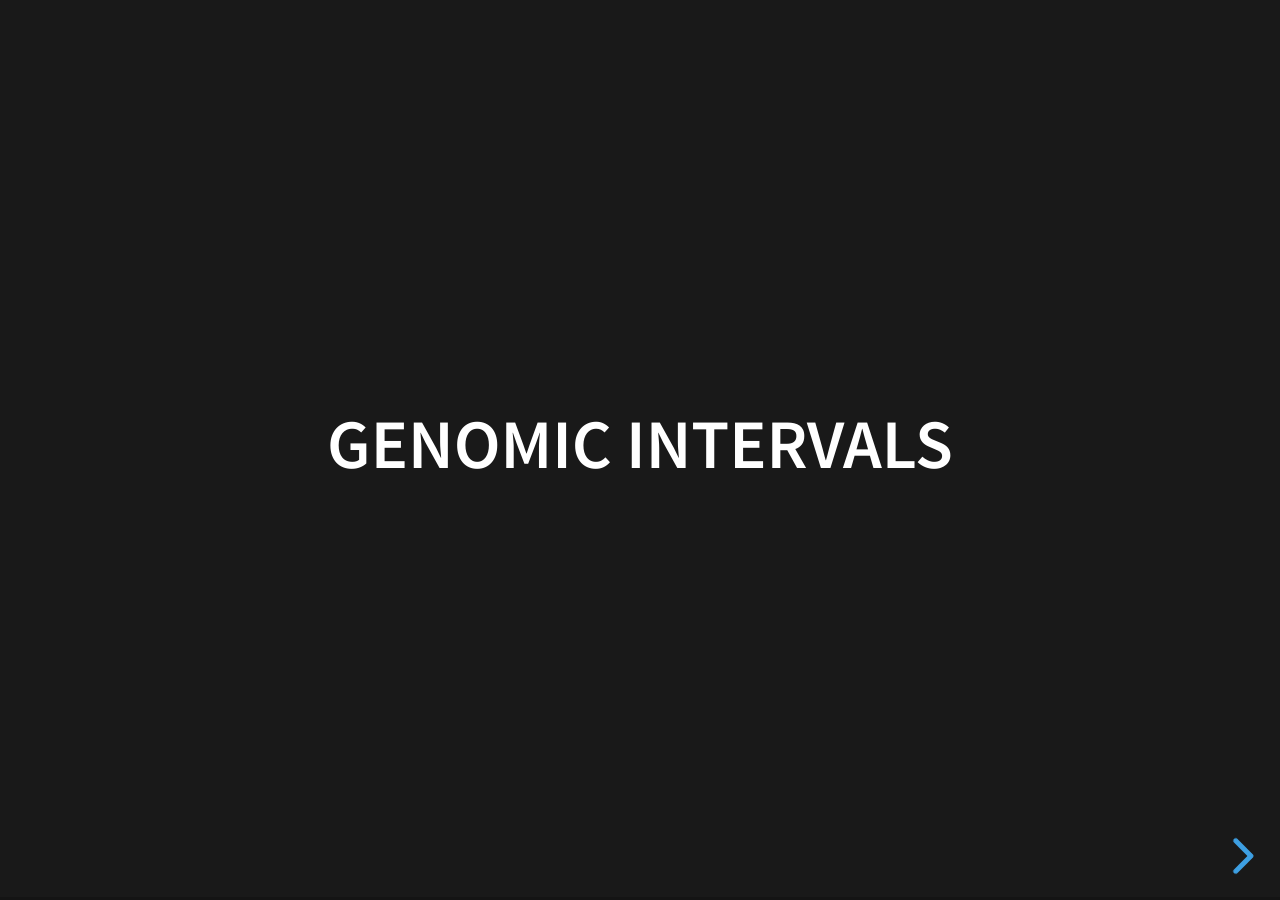
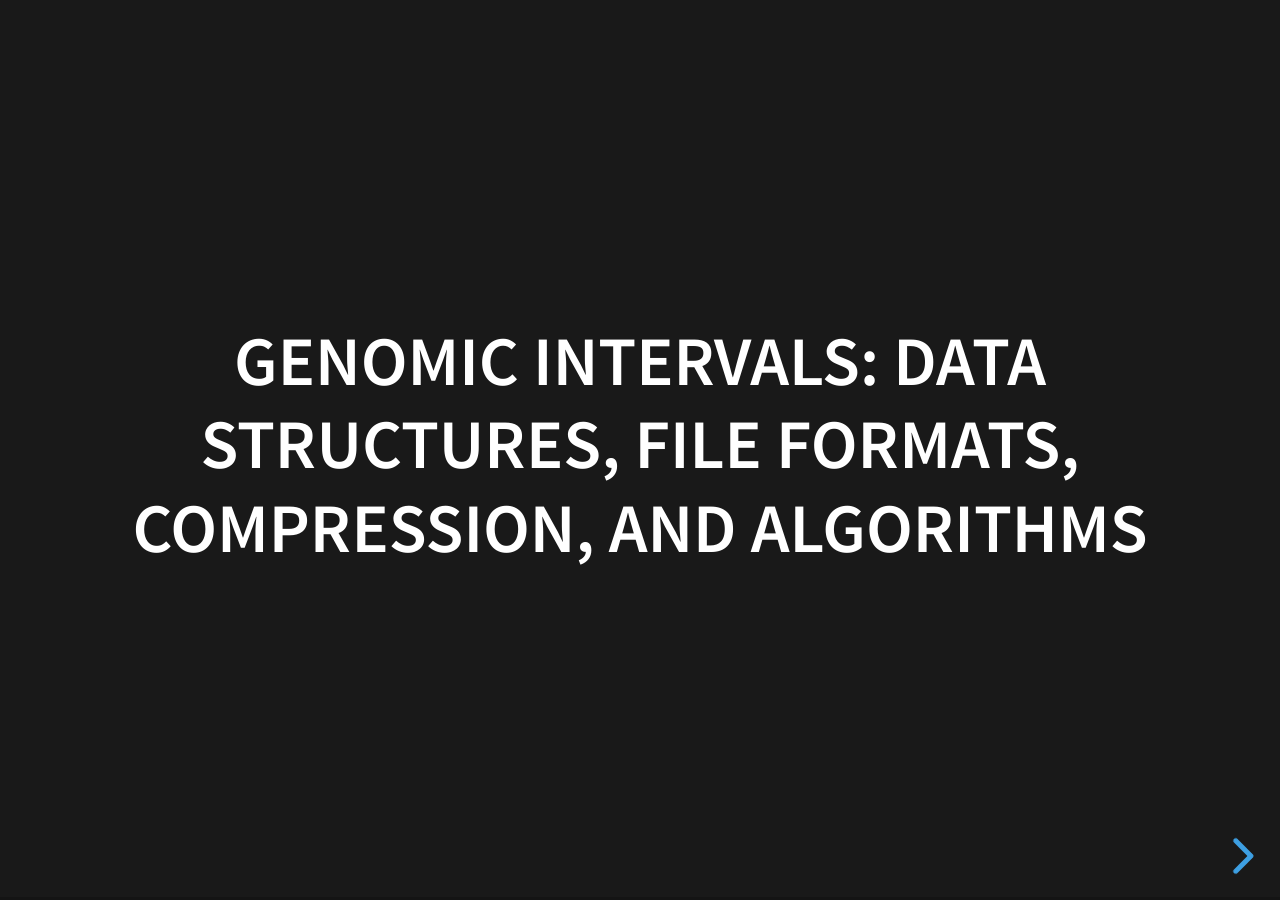
Before and after one commit to uvacobi/compbio2025, a Jekyll site: the page built from slides/genomic-intervals.html, in a window 1280 px wide. Built offline with Jekyll 4.4.1, drawn with Linux system fonts in a browser that asks for light colours; part of the change alters nothing that is shown.

Commit message:
update genomic interval lecture

````diff
--- a/slides/genomic-intervals.html
+++ b/slides/genomic-intervals.html
@@ -1,6 +1,6 @@
 ---
 layout: reveal_markdown
-title: "Genomic Intervals"
+title: "Genomic Intervals: data structures, file formats, compression, and algorithms"
 tags: slides
 date: 2021-12-09
 ---
@@ -10,6 +10,40 @@ date: 2021-12-09
 </style>
 
 ## {{ page.title }}
+
+
+---
+
+Lower costs &rarr; More data
+
+<iframe src="https://databio.org/seqcosts/sra.html" width="950" height="550"></iframe>
+---
+### Scalable computing in genomics
+
+Genomics can be 'big data'.<br>
+
+<img src="images/genomic-intervals/performance-importance-heatmap.svg" height="400" style="background:white">
+
+---
+## Compressing BigBed files
+
+> The compression would not be very efficient if each item was compressed separately,
+and it would not support random access if the entire data area were compressed all at once.
+Instead the regions between indexed items (containing 512 items by default) are individually compressed.
+This maintains the same degree of random accessibility that was enabled by the sparse R tree index while
+still achieving nearly the same level of compression as compressing the entire file would.
+
+<span class="fragment">Why?</span>
+
+
+---
+
+## Strategies for scalability
+
+1. compression
+2. indexing
+
+
 ---
 ## Terminology
 
@@ -32,6 +66,17 @@ date: 2021-12-09
 ![](images/genomic-intervals/peaks.svg)
 
 Genomic intervals are often colloquially referred to as 'peaks'.
+
+
+---
+## Peaks
+
+
+![](images/genomic-intervals/peaks.svg)
+
+
+Which data type takes up more disk space: wiggle or peaks?
+
 
 ---
 ## What can be represented as an interval?
@@ -131,6 +176,7 @@ An interval comparison assumes a homology statement. A shared coordinate system
 <span class="fragment">
 Because of the linear nature of DNA and RNA, many biological entities can be conceptualized as genomic intervals.
 </span>
+
 <span class="fragment">Genomic intervals are often a simplified abstraction of genomic sequence.</span>
 
 <span class="fragment">
@@ -373,13 +419,13 @@ $R_{start} = min(A_{start}, B_{start})$
 $R_{end} = max(A_{end}, B_{end})$
 
 ---
-###
+### Key take-away
 
 If we make some assumptions, like pre-computing order, we can do things more efficiently.
 
 <div class="fragment">
 
-Beware of containment
+BUT: Beware of containment
 
 </div>
 
@@ -467,13 +513,29 @@ An $O(logN)$ option. Organize database as two lists:
 
 ---
 
-Say I have a series of regions in a BED file. Can I do a binary search on the file?
+Say I have a series of regions in a BED file.
+Can I do a binary search on the file on disk?
 
 <div class="fragment">
 Binary search also requires random access.
 
-> Random access means the ability to access any element directly. This is contrast to *sequential access*, where I can only access elements in sequence.
+> Random access means the ability to access any element directly. This is in contrast to *sequential access*, where I can only access elements in sequence.
 </div>
+
+<div class="fragment">
+
+A vanilla BED file does not provide random access.
+How can we provide random access to genomic regions?
+
+</div>
+
+---
+
+### Strategies for providing random access:
+
+- Use memory (an in-memory array has random access)
+- Indexing (BigBed)
+	- Data structures: Binary search trees, etc.
 
 ---
 ### Binary search trees
@@ -554,6 +616,76 @@ Augmented Interval List - <a href="https://doi.org/10.1093/bioinformatics/btz407
 ![](images/genomic-intervals/subject-query-containment.svg)
 
 ![](images/genomic-intervals/binary-search-maxE.svg)
+
+---
+### Compressing BigBed files
+
+> The data regions of the file (but not the index) are compressed using the same deflate techniques
+that are used in gzip as implemented in the zlib library, a very widespread, stable and fast library built into most Linux and UNIX installations.
+
+
+---
+### GZIP
+
+Uses DEFLATE: a combination of LZ77 and Huffman Coding
+
+---
+### Run-length Encoding (RLE)
+
+```R
+> c(rep(1,20), rep(0,15))
+ [1] 1 1 1 1 1 1 1 1 1 1 1 1 1 1 1 1 1 1 1 1 0 0 0 0 0 0 0 0 0 0 0 0 0 0 0
+> rle(c(rep(1,20), rep(0,15)))
+Run Length Encoding
+  lengths: int [1:2] 20 15
+  values : num [1:2] 1 0
+```
+
+---
+### LZ77
+
+Duplicate string elimination
+
+1. Find the longest repeated sequences in string
+2. Replace repeats with relative references to earlier
+
+Input: "The compression and the decompression leave an impression. Hahahahaha!"
+
+Output: "The compression and t [20 | 3] de [22 | 12] leave [28 | 3] i [42 | 7] . Hah [2 | 7] !"
+
+<span style="font-size: 0.6em">Example credit: https://sudonull.com</span>
+
+---
+
+### [Huffman Coding](https://en.wikipedia.org/wiki/Huffman_coding)
+
+Minimum redundancy codes: assign the fewest bits to the most common characters.
+
+DNA Input: ACTGAACGATCAGTACAGAAG
+
+```
+Base   Freq     ASCII   2bit  HuffCode
+   A      9  01000001     00         0
+   G      5  01000111     01        10
+   C      4  01000011     10       110
+   T      3  01010100     11       111
+```
+
+<span class="fragment">Requires prefix property for variable-width codes: a bit string representation is never a prefix of a different symbol</span>
+<span class="fragment">Requires sequential reading (no random access)</span>
+
+
+<span style="font-size: 0.6em">See [Okaily et al](https://dx.doi.org/10.1089%2Fcmb.2016.0151)</span>
+
+
+---
+### Compressing BigBed files
+
+> The compression would not be very efficient if each item was compressed separately,
+and it would not support random access if the entire data area were compressed all at once.
+Instead the regions between indexed items (containing 512 items by default) are individually compressed.
+This maintains the same degree of random accessibility that was enabled by the sparse R tree index
+while still achieving nearly the same level of compression as compressing the entire file would.
 
 
 
@@ -725,20 +857,13 @@ gr[2:3]  # subset
 
 Given a query region set (say, from a ChIP-seq experiment), what other, previously published region sets are most similar?
 
+
 ---
 ### Interval similarity metrics
 - Overlap count
 <li class="fragment">Jaccard index $\frac{A \cap B}{A \cup B}$</li>
 <li class="fragment">Fisher's Exact Test (LOLA, <a href="https://doi.org/10.1093/bioinformatics/btv612">Sheffield and Bock 2016</a>)</li>
 
----
-<img src="images/genomic-intervals/07-lola1.svg" />
----
-<img src="images/genomic-intervals/08-lola2.svg" />
----
-<img src="images/genomic-intervals/09-test.svg" />
----
-<img src="images/genomic-intervals/10-results.svg" />
 
 ---
 
@@ -750,6 +875,18 @@ Given a query region set (say, from a ChIP-seq experiment), what other, previous
 <div class="fragment">
 <img src="images/genomic-intervals/subject-query-one-vs-many-integrate.svg">
 </div>
+
+
+
+---
+<img src="images/genomic-intervals/07-lola1.svg" />
+---
+<img src="images/genomic-intervals/08-lola2.svg" />
+---
+<img src="images/genomic-intervals/09-test.svg" />
+---
+<img src="images/genomic-intervals/10-results.svg" />
+
 
 ---
 ### B+ trees
````
Also changed, not shown: slides/images/genomic-intervals/peaks.svg, slides/images/genomic-intervals/performance-importance-heatmap.svg (added), slides/images/genomic-intervals/snps.svg.
